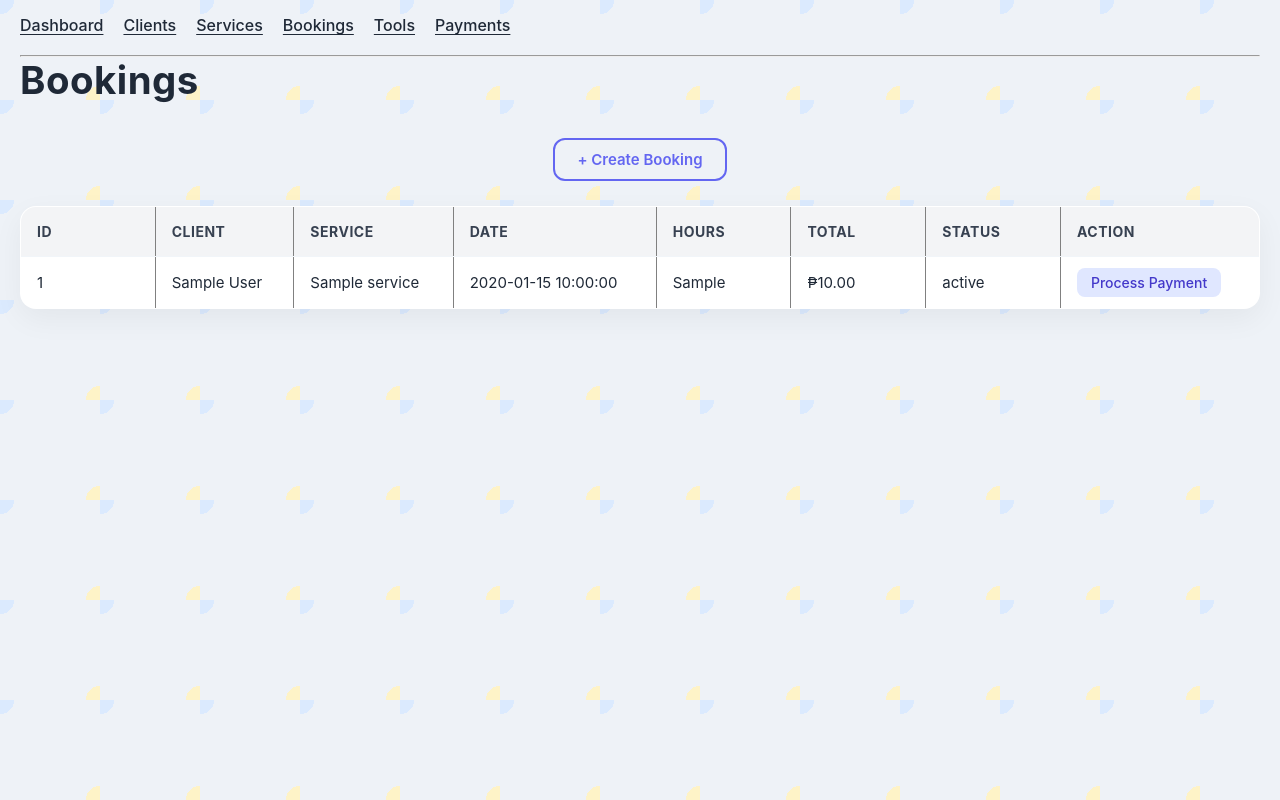
After one commit to ella12-sudo/Gonzales_assess_lab1, a PHP site: page /pages/bookings_list.php in a window 1280 px wide. The commit adds this page. Run offline with PHP 8.4, Linux system fonts and the light colour scheme; tables that the repository leaves empty or names only in its code hold one stand-in row (values such as "Sample post").

Commit message:
LAB 4 - Booking Management (Create + List with Total Cost)

```diff
--- a/dashboard_style.css
+++ b/dashboard_style.css
@@ -234,3 +234,145 @@ form button:hover {
   background: #6366f1;
   color: #ffffff;
 }
+
+/* ================= BOOKINGS TABLE ================= */
+
+.bookings-table {
+  width: 100%;
+  border-collapse: collapse;
+  margin-top: 25px;
+  background: #ffffff;
+  border-radius: 16px;
+  overflow: hidden;
+  box-shadow: 0 10px 30px rgba(0,0,0,0.05);
+}
+
+.bookings-table th {
+  text-align: left;
+  padding: 16px;
+  font-size: 14px;
+  letter-spacing: 0.5px;
+  text-transform: uppercase;
+  background: #f3f4f6;
+  color: #374151;
+}
+
+.bookings-table td {
+  padding: 16px;
+  border-top: 1px solid #f1f5f9;
+  font-size: 15px;
+  color: #1f2937;
+}
+
+.bookings-table tr:hover {
+  background: #f9fafb;
+  transition: 0.2s ease;
+}
+
+.bookings-table td,
+.bookings-table th {
+  min-width: 120px;
+}
+
+.bookings-table a {
+  padding: 6px 14px;
+  border-radius: 8px;
+  text-decoration: none;
+  font-size: 14px;
+  font-weight: 500;
+  background: #e0e7ff;
+  color: #4338ca;
+  transition: 0.2s ease;
+}
+
+.bookings-table a:hover {
+  background: #6366f1;
+  color: #ffffff;
+}
+
+/* Center the Create Booking link */
+.create-booking-link {
+  display: flex;
+  justify-content: center;
+  margin-bottom: 20px;
+}
+
+.create-booking-link a {
+  padding: 10px 22px;
+  font-size: 15px;
+  font-weight: 600;
+  text-decoration: none;
+  border: 2px solid #6366f1;
+  color: #6366f1;
+  border-radius: 12px;
+  transition: all 0.3s ease;
+  background: transparent;
+}
+
+.create-booking-link a:hover {
+  background: linear-gradient(135deg, #6366f1, #8b5cf6);
+  color: #fff;
+  transform: translateY(-2px) scale(1.05);
+}
+
+/* ================= BOOKINGS FORM ================= */
+
+.form-container {
+  max-width: 500px;
+  margin: 20px auto 50px;
+  background: linear-gradient(145deg, #ffffff, #f1f5f9);
+  padding: 30px;
+  border-radius: 25px;
+  box-shadow: 0 15px 40px rgba(0,0,0,0.08), 0 0 0 1px rgba(0,0,0,0.03);
+  transition: all 0.3s ease;
+}
+
+.form-container form {
+  background: transparent;
+  padding: 0;
+  box-shadow: none;
+  max-width: 100%;
+}
+
+.form-container label {
+  font-weight: 600;
+  display: block;
+  margin-bottom: 8px;
+  color: #374151;
+}
+
+.form-container select,
+.form-container input {
+  width: 100%;
+  padding: 10px 14px;
+  border-radius: 10px;
+  border: 1px solid #d1d5db;
+  outline: none;
+  margin-bottom: 18px;
+  font-size: 14px;
+  transition: all 0.2s ease;
+}
+
+.form-container select:focus,
+.form-container input:focus {
+  border-color: #6366f1;
+  box-shadow: 0 0 0 3px rgba(99,102,241,0.15);
+}
+
+.form-container button {
+  width: 100%;
+  padding: 12px;
+  border-radius: 12px;
+  border: none;
+  font-weight: 600;
+  font-size: 15px;
+  background: linear-gradient(135deg, #6366f1, #8b5cf6);
+  color: #fff;
+  cursor: pointer;
+  transition: 0.3s ease;
+}
+
+.form-container button:hover {
+  transform: translateY(-2px);
+  box-shadow: 0 6px 18px rgba(99,102,241,0.3);
+}
--- /dev/null
+++ b/pages/bookings_list.php
@@ -0,0 +1,56 @@
+<?php
+include "../db.php";
+
+$sql = "
+SELECT b.*, c.full_name AS client_name, s.service_name
+FROM bookings b
+JOIN clients c ON b.client_id = c.client_id
+JOIN services s ON b.service_id = s.service_id
+ORDER BY b.booking_id DESC
+";
+$result = mysqli_query($conn, $sql);
+?>
+<!doctype html>
+<html>
+<head>
+    <meta charset="utf-8">
+    <title>Bookings</title>
+    <link rel="stylesheet" href="../dashboard_style.css">
+</head>
+<body>
+<?php include "../nav.php"; ?>
+
+<h2>Bookings</h2>
+
+<div class="create-booking-link">
+    <a href="bookings_create.php">+ Create Booking</a>
+</div>
+
+<table class="bookings-table" border="1" cellpadding="8">
+    <tr>
+        <th>ID</th>
+        <th>Client</th>
+        <th>Service</th>
+        <th>Date</th>
+        <th>Hours</th>
+        <th>Total</th>
+        <th>Status</th>
+        <th>Action</th>
+    </tr>
+    <?php while($b = mysqli_fetch_assoc($result)) { ?>
+        <tr>
+            <td><?php echo $b['booking_id']; ?></td>
+            <td><?php echo $b['client_name']; ?></td>
+            <td><?php echo $b['service_name']; ?></td>
+            <td><?php echo $b['booking_date']; ?></td>
+            <td><?php echo $b['hours']; ?></td>
+            <td>₱<?php echo number_format($b['total_cost'],2); ?></td>
+            <td><?php echo $b['status']; ?></td>
+           <td>
+    <a href="payment_process.php?booking_id=<?php echo $b['booking_id']; ?>">Process Payment</a>
+</td>
+        </tr>
+    <?php } ?>
+</table>
+</body>
+</html>
```
Also changed, not shown: pages/bookings_create.php (added, +63 -0 lines), pages/payment_process.php (added, +37 -0 lines).
